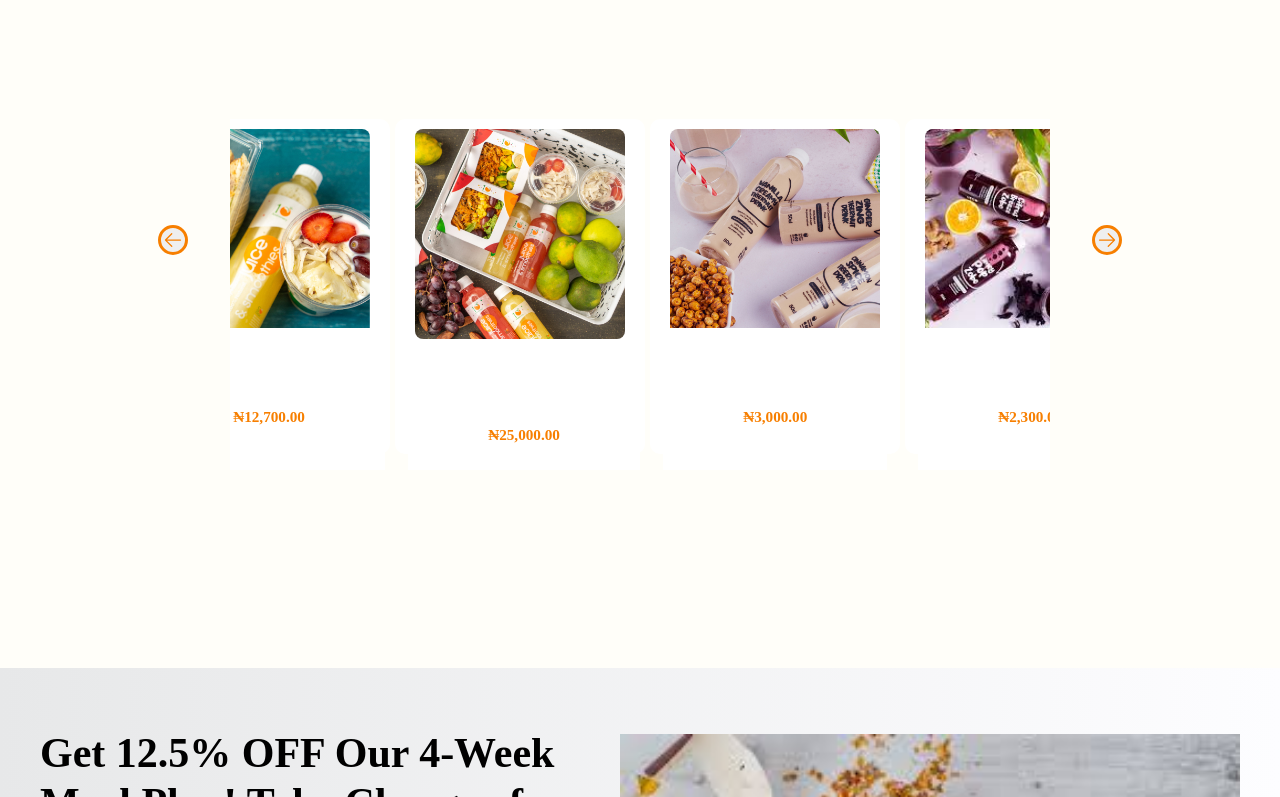
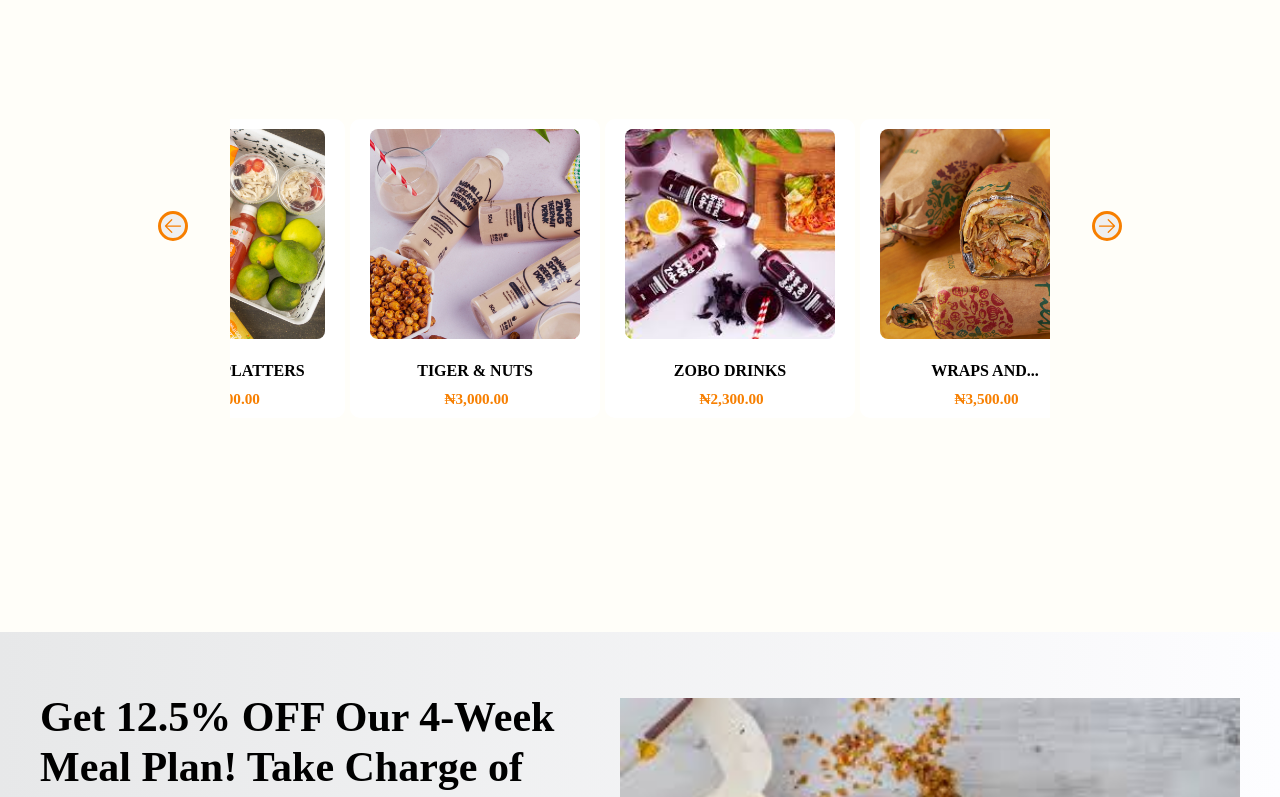
Before and after one commit to Assumpta-Chinonso1/sofresh-food-website, a React (Vite) app: page / in a window 1280 px wide. Shown: the part 823-1620 px from the top of the page. Built offline with nearby package versions, Linux system fonts and the light colour scheme.

Commit message:
made some corrections on the explore.jsx

```diff
--- a/src/Explore/Explore.css
+++ b/src/Explore/Explore.css
@@ -1,4 +1,4 @@
-.exploremenu {
+   /*.exploremenu {
   display: flex;
   flex-direction: column;
   padding: 150px;
@@ -154,7 +154,7 @@
   transform: scale(1.05);
 }
 
-.explore-menu-list p {
+.explore-menu-list p{
   font-weight: 600;
   margin-top: 1.2rem;
   padding-right: 5rem;
@@ -166,7 +166,174 @@
   margin-top: 0.6rem;
   padding-right: 5rem;
   font-size: 0.95rem;
-  color: gray;
+  color: black;
+}
+
+
+.explore-menu-list .menu {
+  color: #f77f00;
+  font-weight: 600;
+  margin-left: 0.2rem;
+}*/
+
+.exploremenu {
+  display: flex;
+  flex-direction: column;
+  padding: 150px;
+  background-color: #fffef9;
+  font-family: 'Poppins', sans-serif;
+}
+
+.exploremenu-top {
+  display: flex;
+  justify-content: space-between;
+  align-items: center;
+}
+
+.exploremenu h1 {
+  font-size: 40px;
+  font-weight: 800;
+  color: #171212;
+  margin-bottom: 1rem;
+}
+
+.menu-gradient {
+  background: linear-gradient(to right, #f77f00, #fcbf49);
+  -webkit-background-clip: text;
+  -webkit-text-fill-color: transparent;
+  font-weight: bold;
+}
+
+.menu-label {
+  display: flex;
+  align-items: center;
+  font-size: 20px;
+  color: #f77f00;
+  font-weight: 500;
+  cursor: pointer;
+  transition: 0.3s;
+  transition: background-color 0.3s;
+}
+
+.menu-label:hover {
+  color: green;
+}
+
+.menu-label:hover .menu-arrow {
+  transform: rotateY(180deg);
+  transition: transform 1s;
+}
+
+.menu-arrow {
+  width: 20px;
+  height: 20px;
+  margin-left: 5px;
+  transition: transform 0.3s;
+}
+
+.explore-menu-lists {
+  position: relative;
+  width: 100%;
+  overflow: hidden;
+  padding: 3rem 5rem;
+  box-sizing: border-box;
+}
+
+.explore-menu-item {
+  display: flex;
+  gap: 5px;
+  overflow-x: auto;
+  scroll-behavior: auto;
+  padding: 1rem 0;
+  scrollbar-width: none;
+}
+
+.explore-menu-item::-webkit-scrollbar {
+  display: none;
+}
+
+.scroll-arrow-left,
+.scroll-arrow-right {
+  position: absolute;
+  top: 40%;
+  transform: translateY(-50%);
+  z-index: 100;
+  border: 3px solid #f77f00;
+  border-radius: 30px;
+  width: 30px;
+  height: 30px;
+  color: #f77f00;
+  cursor: pointer;
+  display: flex;
+  align-items: center;
+  justify-content: center;
+}
+
+.scroll-arrow-left {
+  left: 0.5rem;
+}
+
+.scroll-arrow-left:hover {
+  background-color: #f77f00;
+  color: #fff;
+  transition: 1s;
+}
+
+.scroll-arrow-right {
+  right: 0.5rem;
+}
+
+.scroll-arrow-right:hover {
+  background-color: #f77f00;
+  color: #fff;
+  transition: 1s;
+}
+
+.arrow-left,
+.arrow-right {
+  width: 20px;
+  height: 20px;
+}
+
+.explore-menu-list {
+  min-width: 250px;
+  background: white;
+  border-radius: 10px;
+  padding: 10px;
+  text-align: center;
+  transition: transform 0.2s;
+}
+
+.explore-menu-list:hover {
+  transform: scale(1.05);
+}
+
+.explore-menu-list img {
+  width: 210px;
+  height: 210px;
+  border-radius: 8px;
+  transition: transform 1s;
+  object-fit: cover;
+}
+
+.explore-menu-list img:hover {
+  transform: scale(1.05);
+}
+
+.explore-menu-list p {
+  font-weight: 600;
+  margin-top: 1.2rem;
+  color: #000;
+  font-size: 1rem;
+  white-space: nowrap;
+  overflow: hidden;
+  text-overflow: ellipsis;
+}
+
+.explore-menu-list h2 {
+  margin-top: 0.6rem;
+  font-size: 0.95rem;
+  color: black;
 }
 
 .explore-menu-list .menu {
--- a/src/Explore/Explore.jsx
+++ b/src/Explore/Explore.jsx
@@ -1,16 +1,16 @@
-import './Explore.css';
+   import './Explore.css';
 import { useRef, useEffect, useState } from 'react';
 import { menu_lists } from '../assets/assests';
 import {ArrowLeftIcon, ArrowRightIcon} from '@heroicons/react/24/solid'
 
 
-const Explore = () => {
+ const Explore = () => {
           const scrollRef = useRef(null);
           const scrollInterval = useRef(null);
 
           const [direction, setDirection] = useState('right');
 
-          const ITEM_WIDTH = 200;
+          const ITEM_WIDTH = 300;
 
           const scroll = (dir)=> {
                 const container = scrollRef.current
@@ -70,10 +70,10 @@ const Explore = () => {
         <div className="explore-menu-item" ref={scrollRef}>
           {menu_lists.map((item, index) => (
             <div key={index} className="explore-menu-list">
-              <img src={item.menu_image} alt={item.menu_name} />
-              <p>{item.menu_name}</p>
-              <h2>
-                From <span className="menu">{item.menu_price}</span>
+              <img src={item.menu_image} alt={item.menu_name}   />
+               <p>{item.menu_name}</p>
+
+              <h2><span className="menu">{item.menu_price}</span>
               </h2>
             </div>
           ))}
--- a/src/Heros/Hero.css
+++ b/src/Heros/Hero.css
@@ -13,7 +13,7 @@
    display: flex;
    flex-direction: column;
    align-items: start;
-   gap: 1.5vw;
+   gap: 1.5vh;
    max-width: 50%;
    bottom: 30%;
    left: 6vw;
--- a/src/Latest/Latest.jsx
+++ b/src/Latest/Latest.jsx
@@ -21,7 +21,9 @@ const Latest = () => {
         <div className="latest-container">
            {menu_more.map((item, index)=> (
              <div key={index} className="latest-card">
-               <img src={item.menu_image}  alt  /> <h3 >{item.menu_name}</h3>
+               <img src={item.menu_image}  alt = {item.menu_name} />
+
+               <h3>{item.menu_name}</h3>
                 <p>{item.menu_des}</p>
              <div className="date-btn-wrapper">
            <p className="date">{item.menu_date}</p>
--- a/src/Menu/Menu.css
+++ b/src/Menu/Menu.css
@@ -1,11 +1,10 @@
-/* Main container */
-.menu {
+   .menu {
   padding: 80px;
-  background: white;
   width: 90vw;
   max-width: 90%;
+  position: relative;
+  margin-left: 30px;
   overflow-x: hidden;
-
 
 }
 
@@ -57,7 +56,7 @@
 /* Menu items grid */
 .menu_itemss {
   display: grid;
-  grid-template-columns: repeat(4, 1fr); /* 4 items per row */
+  grid-template-columns: repeat(4, 1fr);
   gap: 3rem;
   align-items: center;
   justify-content: center;
@@ -83,7 +82,7 @@
 .menu_i {
   width: 100%;
   height: 60%;
-  aspect-ratio: 2 / 2; /* makes square image containers */
+  aspect-ratio: 2 / 2;
   object-fit: cover;
    margin-bottom: 50px;
   border-radius: 10px;
--- a/src/Menu/Menu.jsx
+++ b/src/Menu/Menu.jsx
@@ -1,4 +1,4 @@
-import React, { useState } from 'react';
+ import React, { useState } from 'react';
 import './Menu.css';
 import { Allcategories } from '../assets/assests';
 
@@ -13,7 +13,7 @@ const categories = [
   'Zobo Drinks',
   'Wraps and Sandwich',
   'Juices',
-  'Salads',
+    'Salads',
   'Parfait & Fruit Cups',
   'Warm Bowls'
 ];
@@ -21,10 +21,10 @@ const categories = [
 const Menu = () => {
   const [activeCategory, setActiveCategory] = useState('All Categories');
 
-  // Filtering items based on the selected category
+  // Filtering items based on the selected category//
   const filterItems = activeCategory === 'All Categories'
     ? Allcategories
-    : Allcategories.filter(item => item.category === activeCategory);
+    : Allcategories.filter(items => items.category === activeCategory);
 
   return (
     <div className='menu'>
@@ -45,13 +45,13 @@ const Menu = () => {
 
       {/* Display Filtered Menu Items */}
       <div className="menu_itemss">
-        {filterItems.map((item, index) => (
+        {filterItems.map((items, index) => (
           <div className="menu_item" key={index}>
-            <img src={item.menu_i} alt={item.menu_n} className="menu_i" />
-            <h3 className="menu_n">{item.menu_n}</h3>
-            <p className="menu_d">{item.menu_d}</p>
+            <img src={items.menu_i} alt={items.menu_d} className="menu_i" />
+            <h3 className="menu_n">{items.menu_n}</h3>
+            <p className="menu_d">{items.menu_d}</p>
             <br />
-            <span className="menu_amount">{item.menu_amount}</span>
+            <span className="menu_amount">{items.menu_amount}</span>
           </div>
         ))}
       </div>
--- a/src/index.css
+++ b/src/index.css
@@ -6,7 +6,7 @@
 }
 
 body {
-  min-height: 90vh;
+  min-height: 100vh;
   padding: 0;
   height: 300px;
   background: white;
@@ -15,12 +15,14 @@ body {
 a {
   text-decoration: none;
   color: inherit;
+
 }
 
 .app {
    width: 100vw;
   max-width: 100%;
   overflow-x: hidden;
+
 }
 
 @keyframes slideUp {
```
Also changed, not shown: src/Latest/Latest.css (+4 -8 lines), src/Navbar/Navbar.css (+80 -0 lines), src/assets/assests.js (+4 -3 lines).
